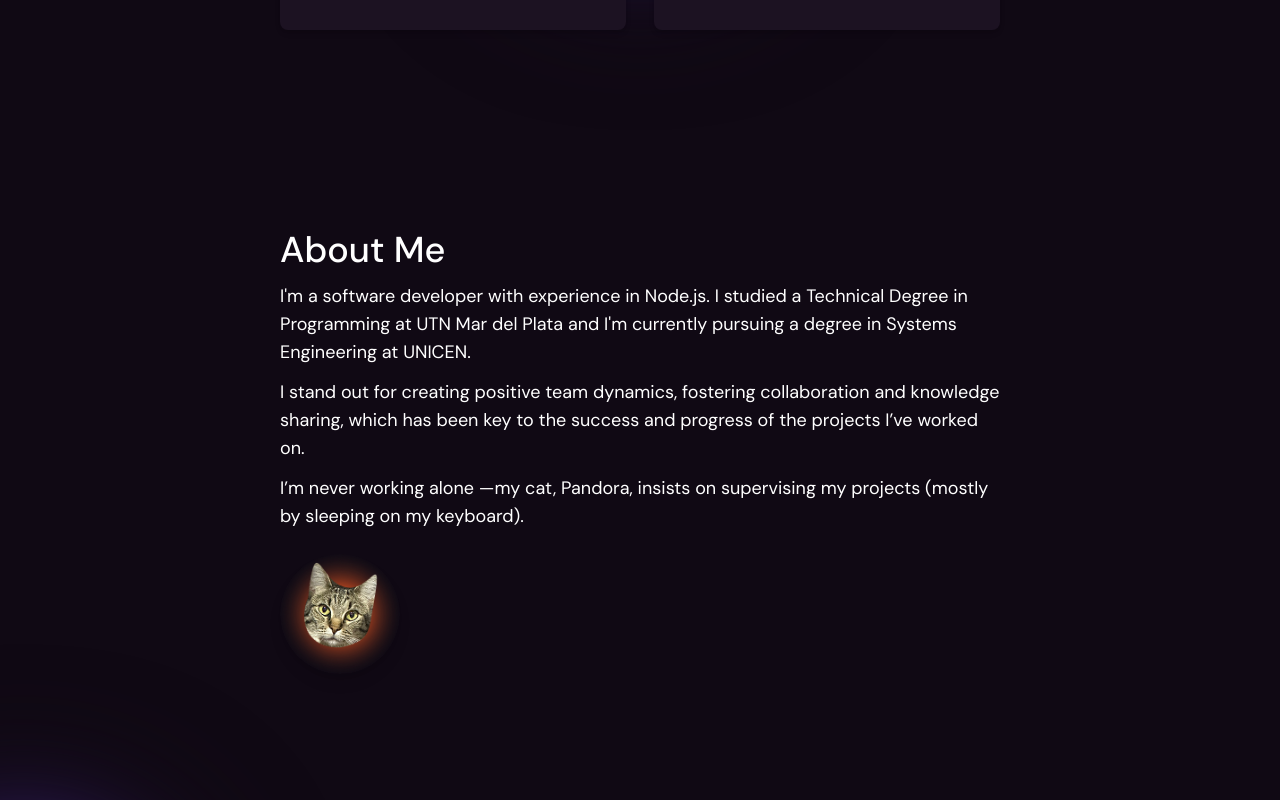
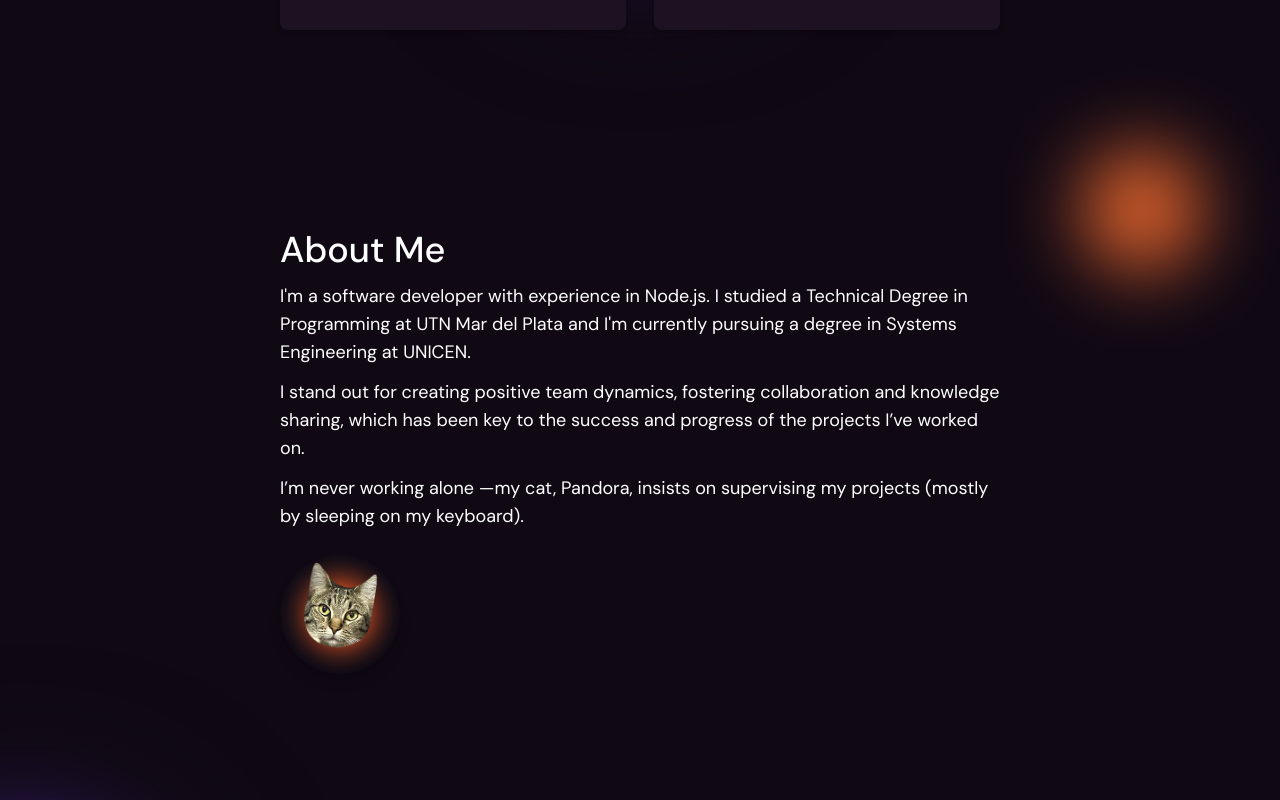
Before and after one commit to magalimou/magalimou.github.io, a React (Vite) app: page / in a window 1280 px wide. Shown: the part 3560-4360 px from the top of the page. Built offline with nearby package versions, Linux system fonts and the light colour scheme.

Commit message:
style: add circle background to about me section

```diff
--- a/src/components/sections/AboutMe.jsx
+++ b/src/components/sections/AboutMe.jsx
@@ -3,7 +3,7 @@ import Pandora from '../../assets/Pandora.png';
 
 const AboutMe = () => {
     return (
-        <section id='about' className="scroll-mt-24 px-6 py-25 sm:px-12 md:px-20 lg:px-40 xl:px-70 flex flex-col items-start ">
+        <section id='about' className="relative scroll-mt-24 px-6 py-25 sm:px-12 md:px-20 lg:px-40 xl:px-70 flex flex-col items-start ">
         <div className='mb-3 '>
             <h2 className="text-2xl sm:text-3xl md:text-4xl lg:text-4xl font-medium mb-3">About Me</h2>
             <p className="mb-3 lg:text-lg md:text-base sm:text-base">I'm a software developer with experience in Node.js. I studied a Technical Degree in Programming at UTN Mar del Plata and I'm currently pursuing a degree in Systems Engineering at UNICEN.</p>
@@ -23,6 +23,8 @@ const AboutMe = () => {
               }}
             />
         </div>
+        <div className="top-1/8 right-1/70 w-[70px] h-[70px] lg:w-[120px] lg:h-[120px]  circle-background-orange"></div>
+
 
         </section>
     );
--- a/src/styles/global.css
+++ b/src/styles/global.css
@@ -124,9 +124,12 @@ body {
     position: absolute;
     transform: translate(-50%, -50%);
     border-radius: 50%;
-    background: radial-gradient(circle farthest-corner at center center,
-    #ED6622 100%, #e96423 100%, #cf5828 100%, #100914 57%);
-    filter: blur(60px);
+    background: radial-gradient(circle at center,
+    #FF8C42 0%,
+    #FF6B2D 40%,
+    #CF5828 70%,
+    #100914 100%);
+    filter: blur(40px);
     z-index: -1;
     overflow: hidden;
 }
```
